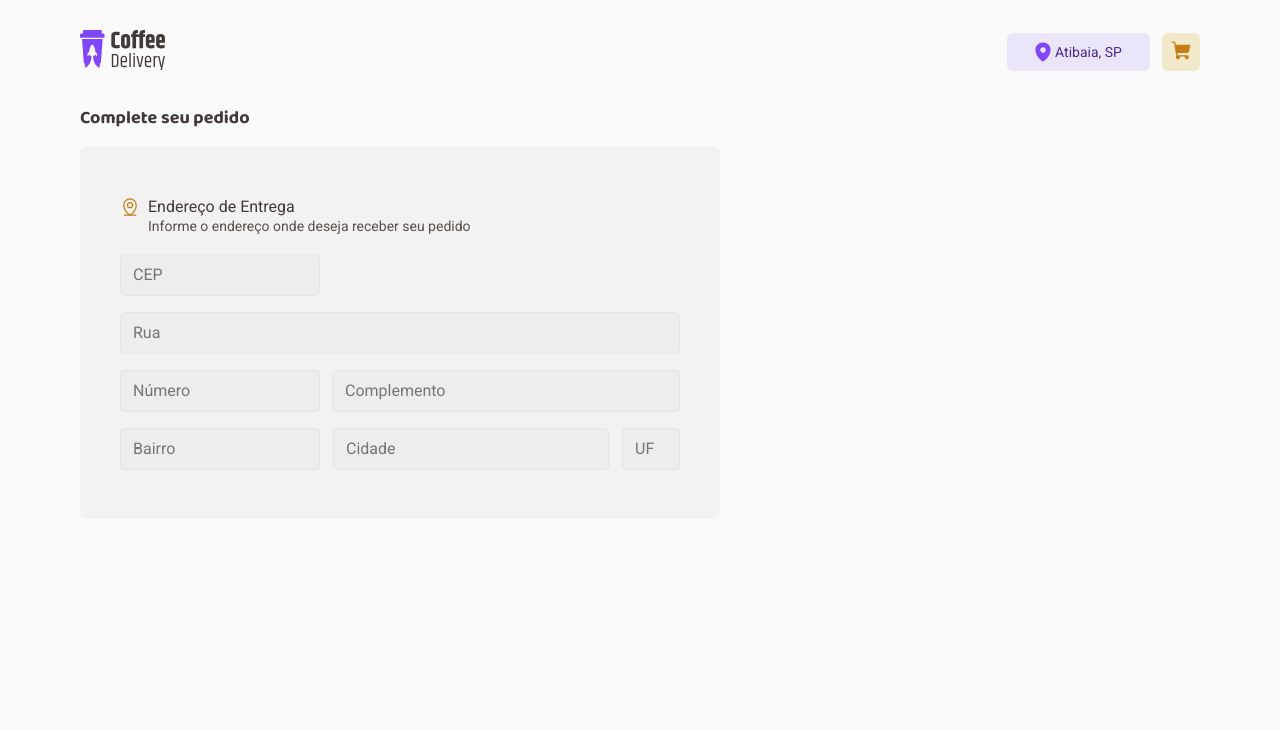
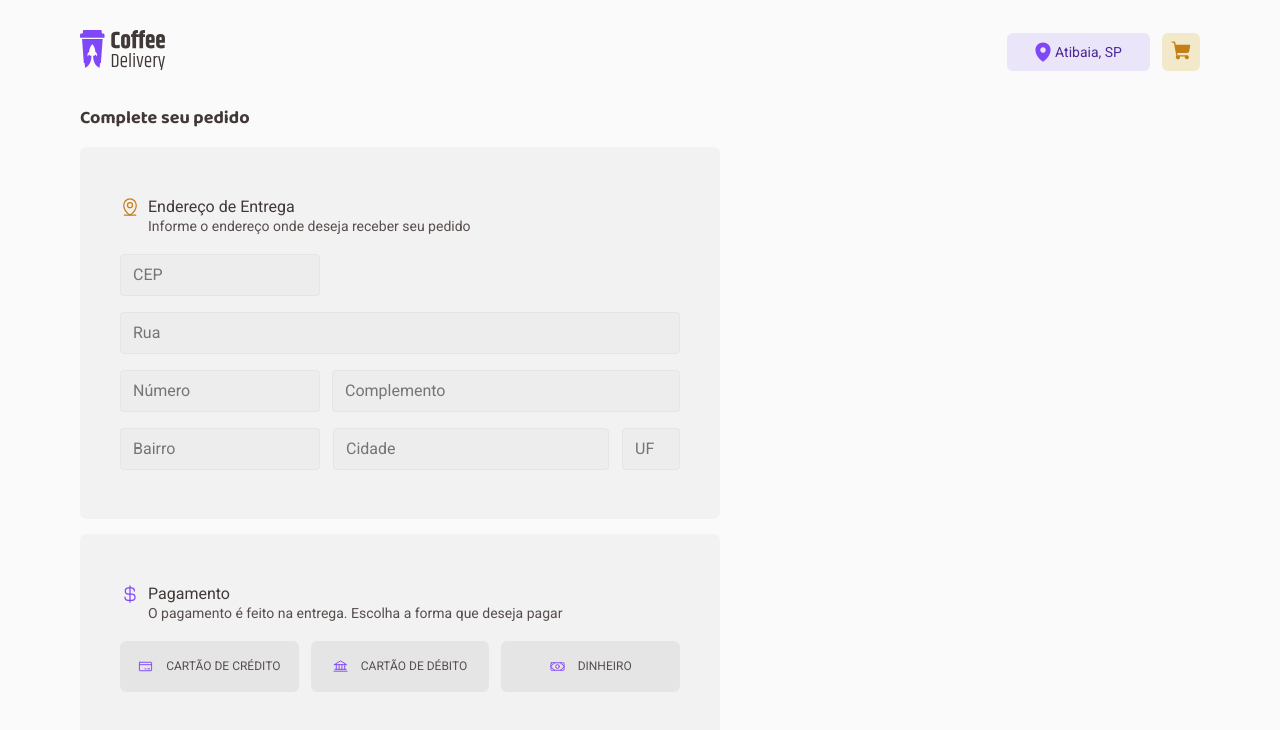
Before and after one commit to raissacmp/coffee-delivery, a React (Vite) app: page /checkout in a window 1280 px wide. Shown: the top 730 px of the page. Built offline with nearby package versions, Linux system fonts and the light colour scheme.

Commit message:
feat: structure payment form

```diff
--- /dev/null
+++ b/src/pages/Checkout/components/FormPayment/index.tsx
@@ -0,0 +1,38 @@
+import { Bank, CreditCard, CurrencyDollar, Money } from "phosphor-react";
+import {
+  ButtonPayment,
+  ContainerTitlePayment,
+  MainFormPayment,
+  ContainerButtonsPayment,
+} from "./style";
+
+export function FormPayment() {
+  return (
+    <MainFormPayment>
+      <ContainerTitlePayment>
+        <div>
+          <CurrencyDollar size={20} color="#8047F8" />
+        </div>
+        <div>
+          <p>Pagamento</p>
+          <span>
+            O pagamento é feito na entrega. Escolha a forma que deseja pagar
+          </span>
+        </div>
+      </ContainerTitlePayment>
+      <ContainerButtonsPayment>
+        <ButtonPayment>
+          <CreditCard size={15} color="#8047F8" /> Cartão de crédito
+        </ButtonPayment>
+        <ButtonPayment>
+          <Bank size={15} color="#8047F8" />
+          Cartão de débito
+        </ButtonPayment>
+        <ButtonPayment>
+          <Money size={15} color="#8047F8" />
+          Dinheiro
+        </ButtonPayment>
+      </ContainerButtonsPayment>
+    </MainFormPayment>
+  );
+}
--- /dev/null
+++ b/src/pages/Checkout/components/FormPayment/style.ts
@@ -0,0 +1,52 @@
+import styled from "styled-components";
+
+export const MainFormPayment = styled.main`
+  background: ${(props) => props.theme["base-card"]};
+  max-width: 40rem;
+  padding: 2.5rem;
+  height: 12.9375rem;
+  display: flex;
+  flex-direction: column;
+  justify-content: space-around;
+  margin: 0.9375rem 0;
+  border-radius: 6px;
+`;
+
+export const ContainerTitlePayment = styled.div`
+  display: flex;
+  align-items: flex-start;
+  gap: 0.5rem;
+
+  p {
+    color: ${(props) => props.theme["base-subtitle"]};
+  }
+
+  span {
+    font-size: 0.875rem;
+    color: ${(props) => props.theme["base-text"]};
+  }
+`;
+
+export const ButtonPayment = styled.button`
+  background: #e6e5e5;
+  border-radius: 6px;
+  border: none;
+  width: 178.67px;
+  height: 51px;
+  display: flex;
+  align-items: center;
+  justify-content: center;
+  font-size: 12px;
+  color: #574f4d;
+  text-transform: uppercase;
+  cursor: pointer;
+
+  svg {
+    margin-right: 13px;
+  }
+`;
+
+export const ContainerButtonsPayment = styled.div`
+  display: flex;
+  justify-content: space-between;
+`;
--- a/src/pages/Checkout/index.tsx
+++ b/src/pages/Checkout/index.tsx
@@ -1,4 +1,5 @@
 import { FormAddress } from "./components/FormAddress";
+import { FormPayment } from "./components/FormPayment";
 import { TitleCart } from "./styles";
 
 export function Checkout() {
@@ -6,6 +7,7 @@
     <div>
       <TitleCart>Complete seu pedido</TitleCart>
       <FormAddress />
+      <FormPayment />
     </div>
   );
 }
```
